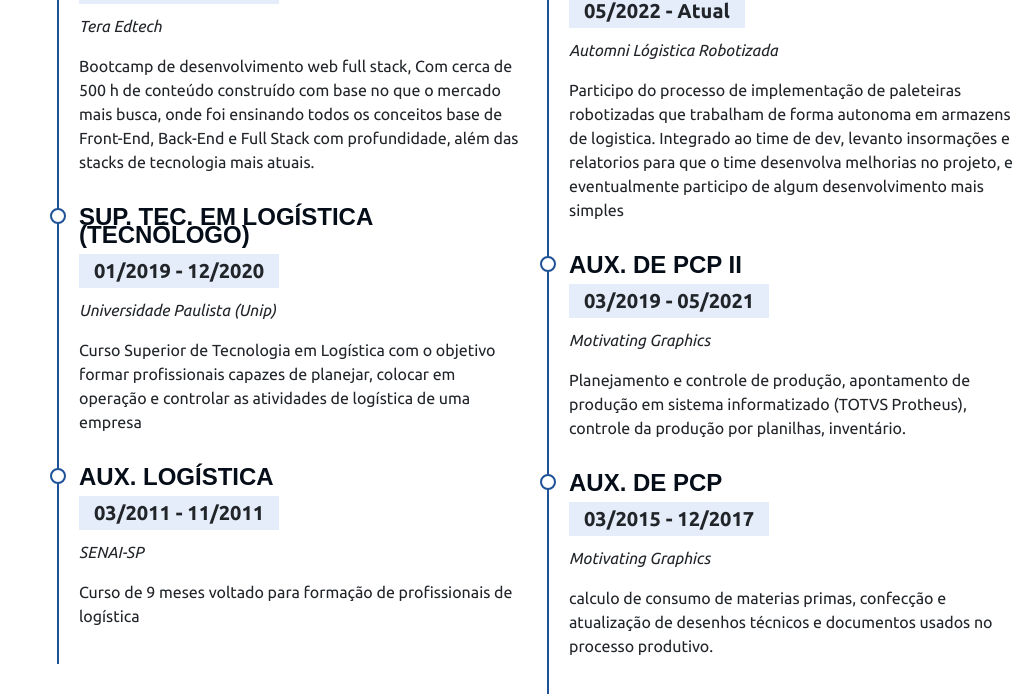
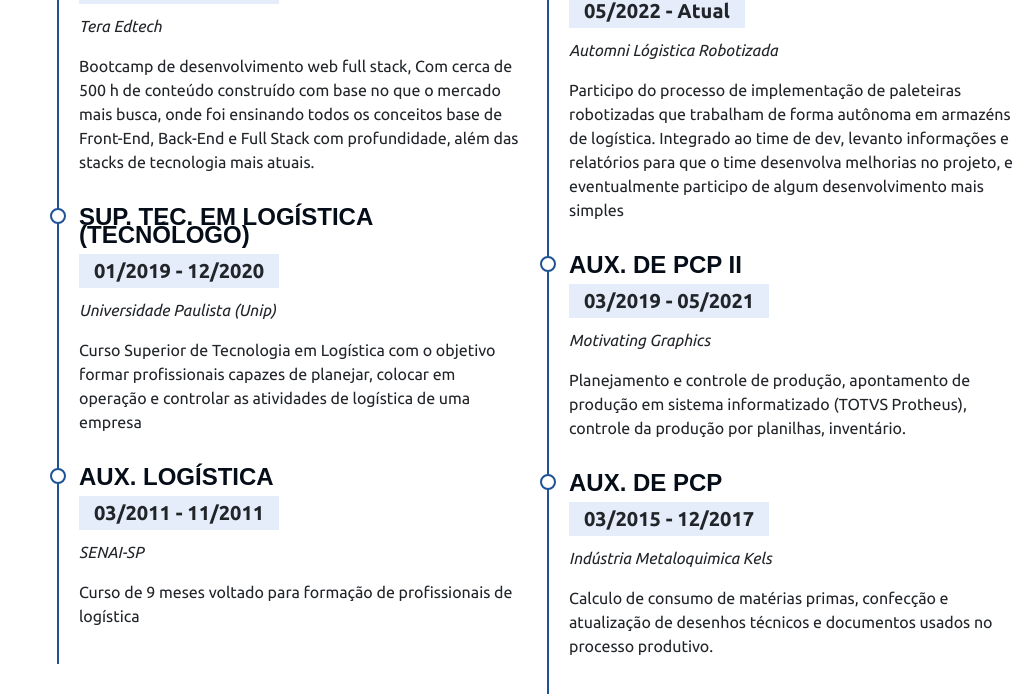
Before and after one commit to dyda91/portifolio, a Flask app: page / in a window 1280 px wide. Shown: the part 2590-3288 px from the top of the page, without its empty margins (255-1280 px from the left). Run offline with Flask 2, Linux system fonts and the light colour scheme; some libraries are stand-ins or nearby versions.

Commit message:
exit some texts

```diff
--- a/templates/index.html
+++ b/templates/index.html
@@ -267,7 +267,7 @@
                             <h4 class="cv-title">Técnico de Implementação jr</h4>
                             <h5>05/2022 - Atual</h5>
                             <p><em>Automni Lógistica Robotizada</em></p>
-                            <p>Participo do processo de implementação de paleteiras robotizadas que trabalham de forma autonoma em armazens de logistica. Integrado ao time de dev, levanto insormações e relatorios para que o time desenvolva melhorias no projeto, e eventualmente participo de algum desenvolvimento mais simples</p>
+                            <p>Participo do processo de implementação de paleteiras robotizadas que trabalham de forma autônoma em armazéns de logística. Integrado ao time de dev, levanto informações e relatórios para que o time desenvolva melhorias no projeto, e eventualmente participo de algum desenvolvimento mais simples</p>
                         </div>
                         <div class="cv-item"  data-animate="up">
                             <h4 class="cv-title">Aux. de PCP II</h4>
@@ -278,7 +278,7 @@
                         <div class="cv-item"  data-animate="up">
                             <h4 class="cv-title">Aux. de PCP</h4>
                             <h5>03/2015 - 12/2017</h5>
-                            <p><em>Motivating Graphics</em></p>calculo de consumo de materias primas, confecção e atualização de desenhos técnicos e documentos usados no processo produtivo.</p>
+                            <p><em>Indústria Metaloquimica Kels</em></p>Calculo de consumo de matérias primas, confecção e atualização de desenhos técnicos e documentos usados no processo produtivo.</p>
                         </div>
                     </div>
                 </div>
```
